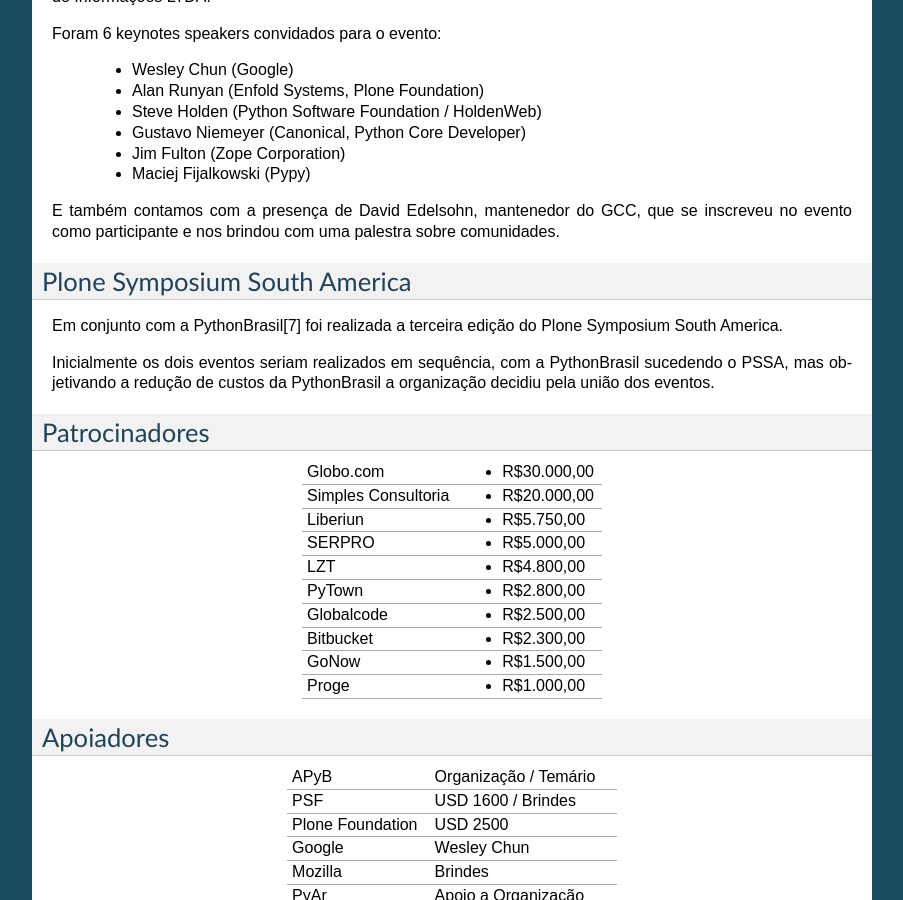
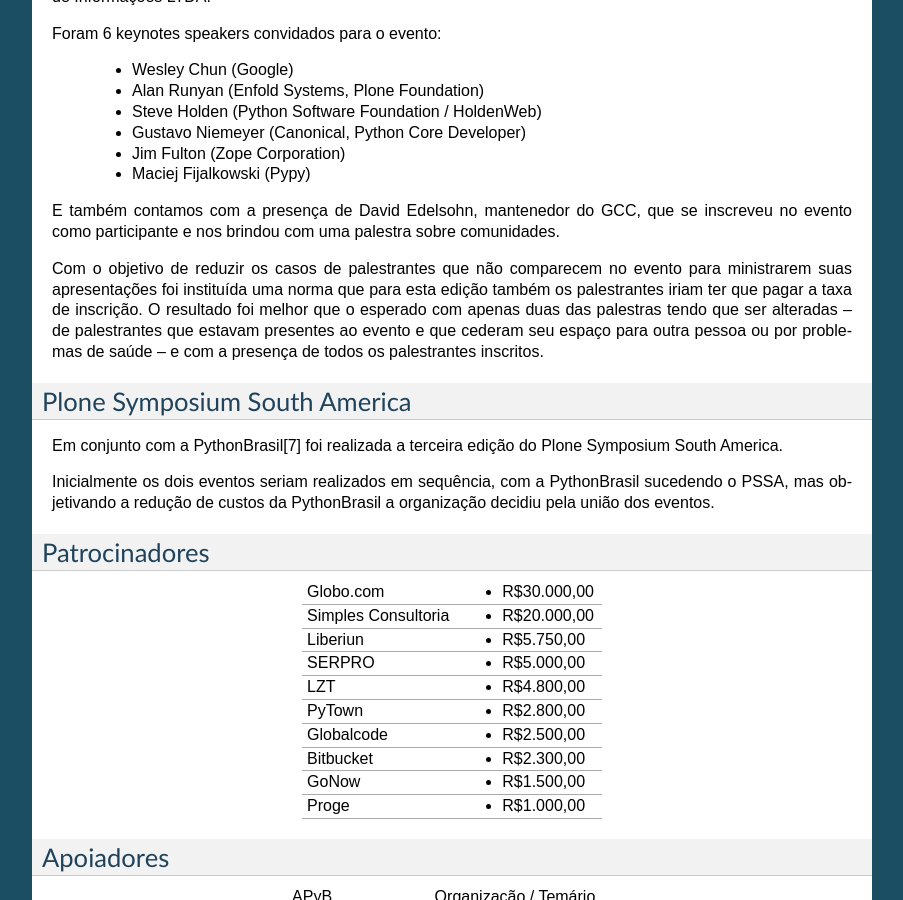
Before and after one commit to pythonbrasil/manual, a Sphinx documentation site: the page built from source/historia/pythonbrasil7.txt, in a window 1280 px wide and 900 px high, scrolled down 788 px. Shown: the whole window, without its empty margins (198-1101 px from the left). Built offline with Sphinx 7.4.7, drawn with Linux system fonts in a browser that asks for light colours.

Commit message:
Explain policy of charging speakers

```diff
--- a/source/historia/pythonbrasil7.txt
+++ b/source/historia/pythonbrasil7.txt
@@ -71,6 +71,14 @@
 inscreveu no evento como participante e nos brindou com uma palestra sobre
 comunidades.
 
+Com o objetivo de reduzir os casos de palestrantes que não comparecem no
+evento para ministrarem suas apresentações foi instituída uma norma que para
+esta edição também os palestrantes iriam ter que pagar a taxa de inscrição. O
+resultado foi melhor que o esperado com apenas duas das palestras tendo que ser
+alteradas -- de palestrantes que estavam presentes ao evento e que cederam seu
+espaço para outra pessoa ou por problemas de saúde -- e com a presença de todos
+os palestrantes inscritos.
+
 Plone Symposium South America
 --------------------------------
 
```
